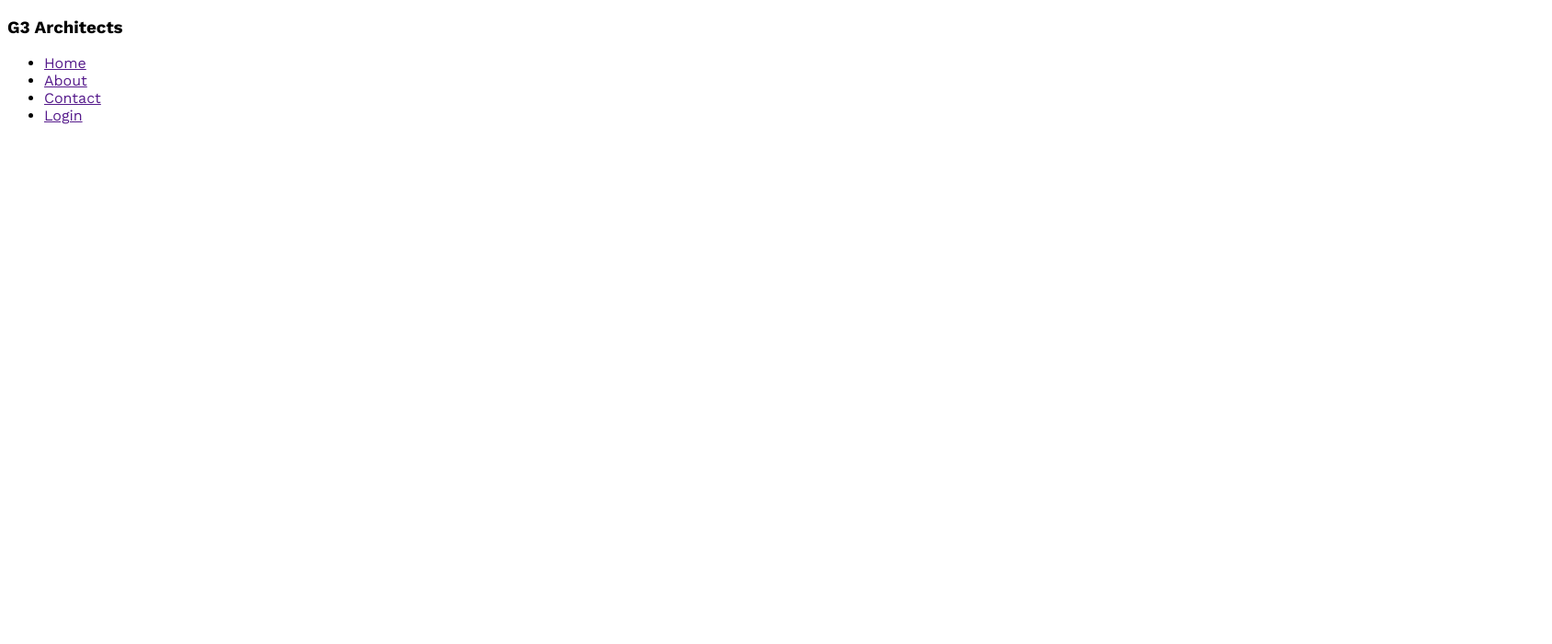
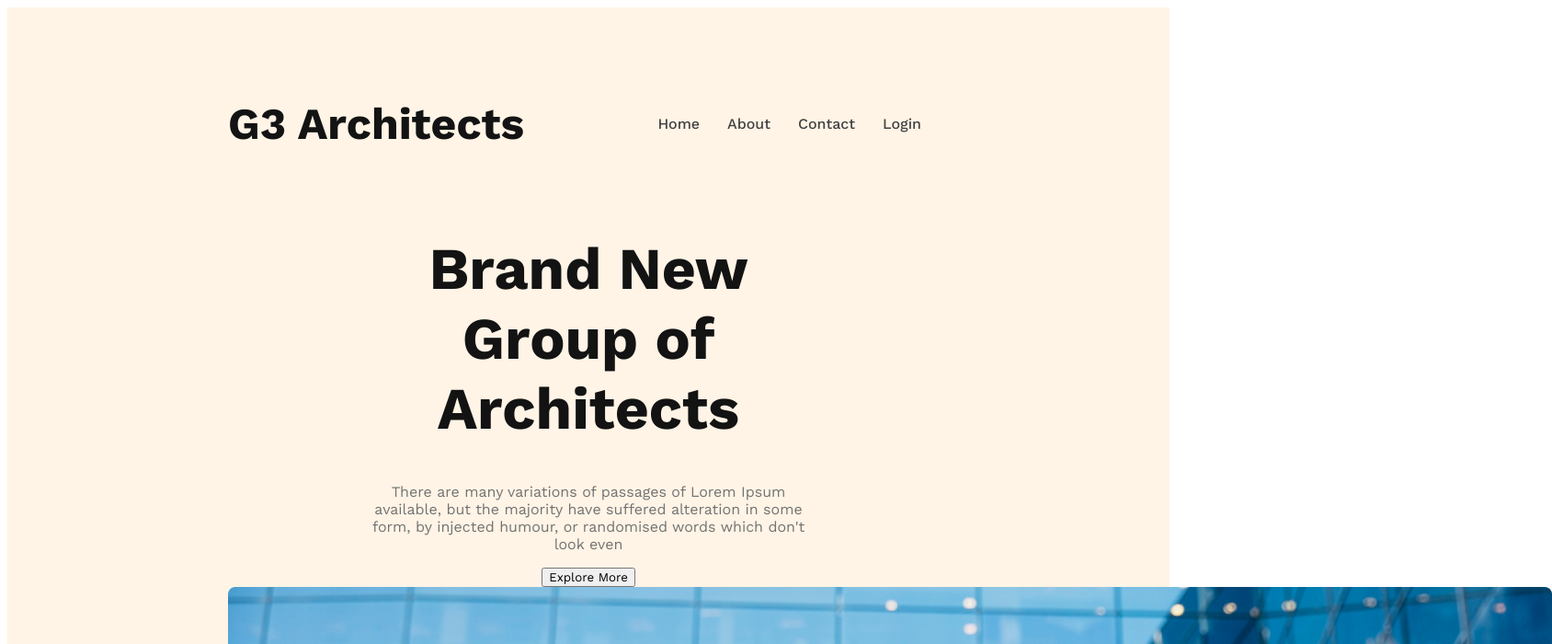
Before and after one commit to Tanay91/new-module9, a plain HTML site: page index.html in a window 1280 px wide. Shown: the top 700 px of the page at 92% size, 1688 px wide, since content can reach past the window. Drawn offline with nearby package versions, Linux system fonts and the light colour scheme; a web font is replaced by a local one.

Commit message:
banner added

```diff
--- a/index.html
+++ b/index.html
@@ -9,7 +9,7 @@
 <body>
     <header>
         <nav>
-            <h3>G3 Architects</h3>
+            <h3 class="nav-title">G3 Architects</h3>
         <ul>
             <li><a href="">Home</a></li>
             <li><a href="">About</a></li>
@@ -17,6 +17,14 @@
             <li><a href="">Login</a></li>
         </ul>
         </nav>
+        <div class="banner">
+            <div class="banner-content">
+                <h1 class="banner-title">Brand New Group of Architects </h1>
+            <p class="banner-description">There are many variations of passages of Lorem Ipsum available, but the majority have suffered alteration in some form, by injected humour, or randomised words which don't look even</p>
+            <button class="btn-primary">Explore More</button>
+            </div>
+            <img src="images/banner.png">
+        </div>
     </header>
     <main></main>
     <footer></footer>
--- a/styles/index.css
+++ b/styles/index.css
@@ -1,6 +1,57 @@
 /* work sans font from google font */
 @import url('https://fonts.googleapis.com/css2?family=Agdasima&family=Work+Sans:wght@400;500;600;700;800&display=swap');
+/* shared style */
+.btn-primary{
+
+}
 *{
     font-family: 'Agdasima', sans-serif;
     font-family: 'Work Sans', sans-serif;
 }
+/* header styles */
+header{
+    background: rgba(255, 144, 14, 0.10);
+    padding: 50px 240px;
+
+}
+nav{
+    display: flex;
+    justify-content: space-between;
+    text-decoration: none;
+    align-items: center;
+}
+.nav-title{
+    font-size: 3rem;
+    font-weight: 700;
+    color:#131313 ;
+}
+nav>ul{
+    display: flex;
+
+}
+nav li{
+    list-style: none;
+    margin-right: 30px;
+    font-weight: 500;
+    font-size: 1em;
+
+}
+nav li a{
+    text-decoration: none;
+    color:var(--dark-02, #424242); ;
+}
+/* banner styles */
+.banner-content{
+    max-width: 500px;
+    text-align: center;
+    margin: 0 auto;
+}
+.banner-title{
+    font-size: 4rem;
+    font-weight: 700;
+    color: #131313;
+}
+.banner-description{
+    color: #727272;
+
+}
```
Also changed, not shown: images/architect.png (renamed from g3-architects-resources-main/g3-architects-resources-main/images/architect.png), images/banner.png (renamed from g3-architects-resources-main/g3-architects-resources-main/images/banner.png), images/icons/customers.png (renamed from g3-architects-resources-main/g3-architects-resources-main/images/icons/customers.png), images/icons/email.png (renamed from g3-architects-resources-main/g3-architects-resources-main/images/icons/email.png), images/icons/projects.png (renamed from g3-architects-resources-main/g3-architects-resources-main/images/icons/projects.png), images/icons/ribon.png (renamed from g3-architects-resources-main/g3-architects-resources-main/images/icons/ribon.png), images/sponsors/amazon.png (renamed from g3-architects-resources-main/g3-architects-resources-main/images/sponsors/amazon.png), images/sponsors/figma.png (renamed from g3-architects-resources-main/g3-architects-resources-main/images/sponsors/figma.png), images/sponsors/google.png (renamed from g3-architects-resources-main/g3-architects-resources-main/images/sponsors/google.png), images/sponsors/spotify.png (renamed from g3-architects-resources-main/g3-architects-resources-main/images/sponsors/spotify.png), images/sponsors/telerama.png (renamed from g3-architects-resources-main/g3-architects-resources-main/images/sponsors/telerama.png), images/team1.png (renamed from g3-architects-resources-main/g3-architects-resources-main/images/team1.png), images/team2.png (renamed from g3-architects-resources-main/g3-architects-resources-main/images/team2.png), images/team3.png (renamed from g3-architects-resources-main/g3-architects-resources-main/images/team3.png), 1 more files.
